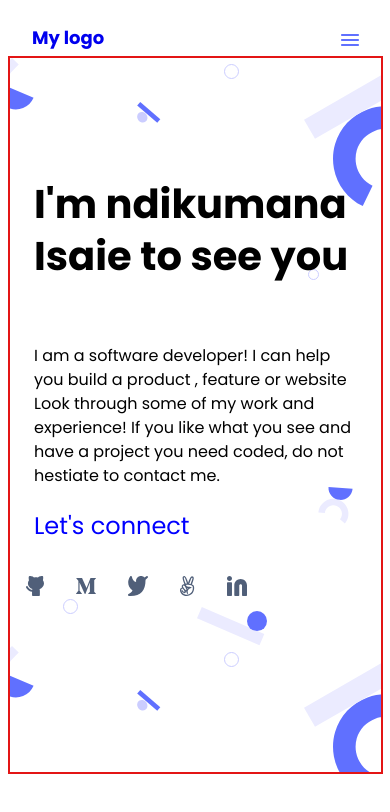
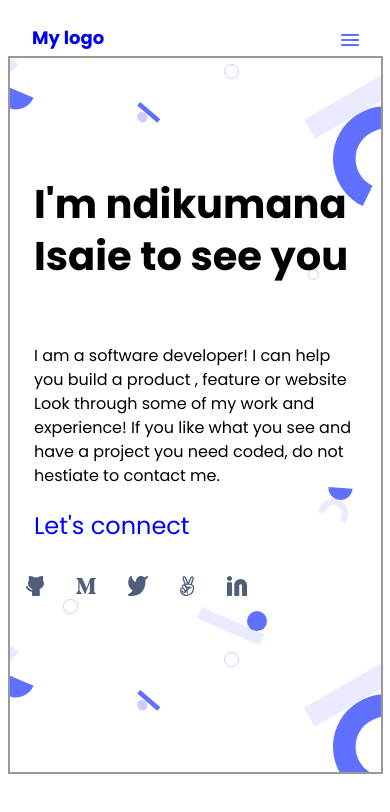
Before and after one commit to ndikumanaisaie/portfolio_ndikumana, a website: page portfolio.html in a window 390 px wide. Shown: the top 812 px of the page. Drawn offline with Linux system fonts and the light colour scheme.

Commit message:
create new branch
this branch contains mobile version with works and about sections

```diff
--- a/portfolio.css
+++ b/portfolio.css
@@ -49,7 +49,7 @@ body {
   height: 718px;
   width: 375px;
   background-image: url("/images/header-shapes\ mobile@2x.svg");
-  border: 2px solid rgb(227, 21, 21);
+  border: 2px solid rgb(154, 152, 152);
 }
 
 .connect {
```
Also changed, not shown: README.md.
